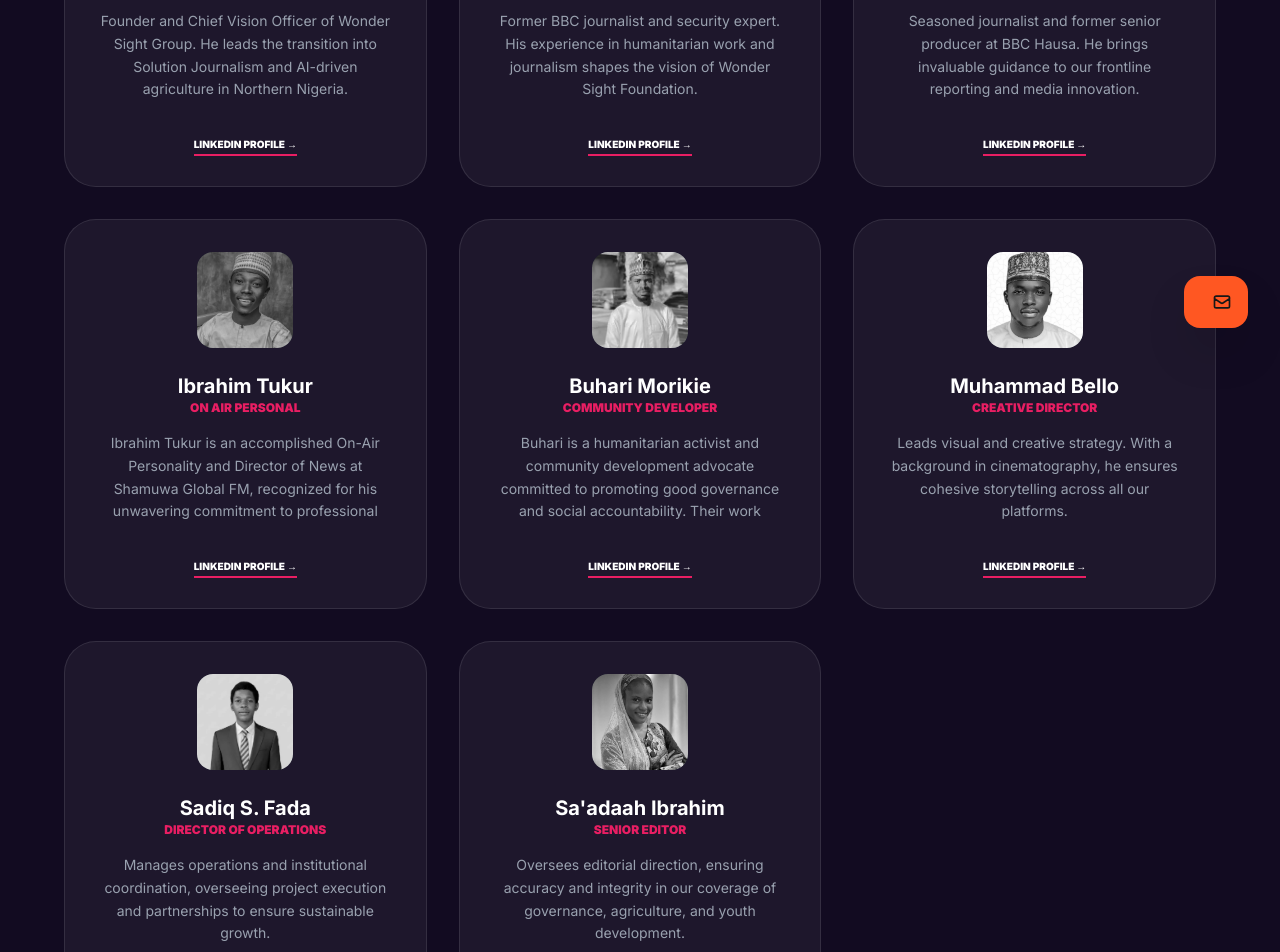
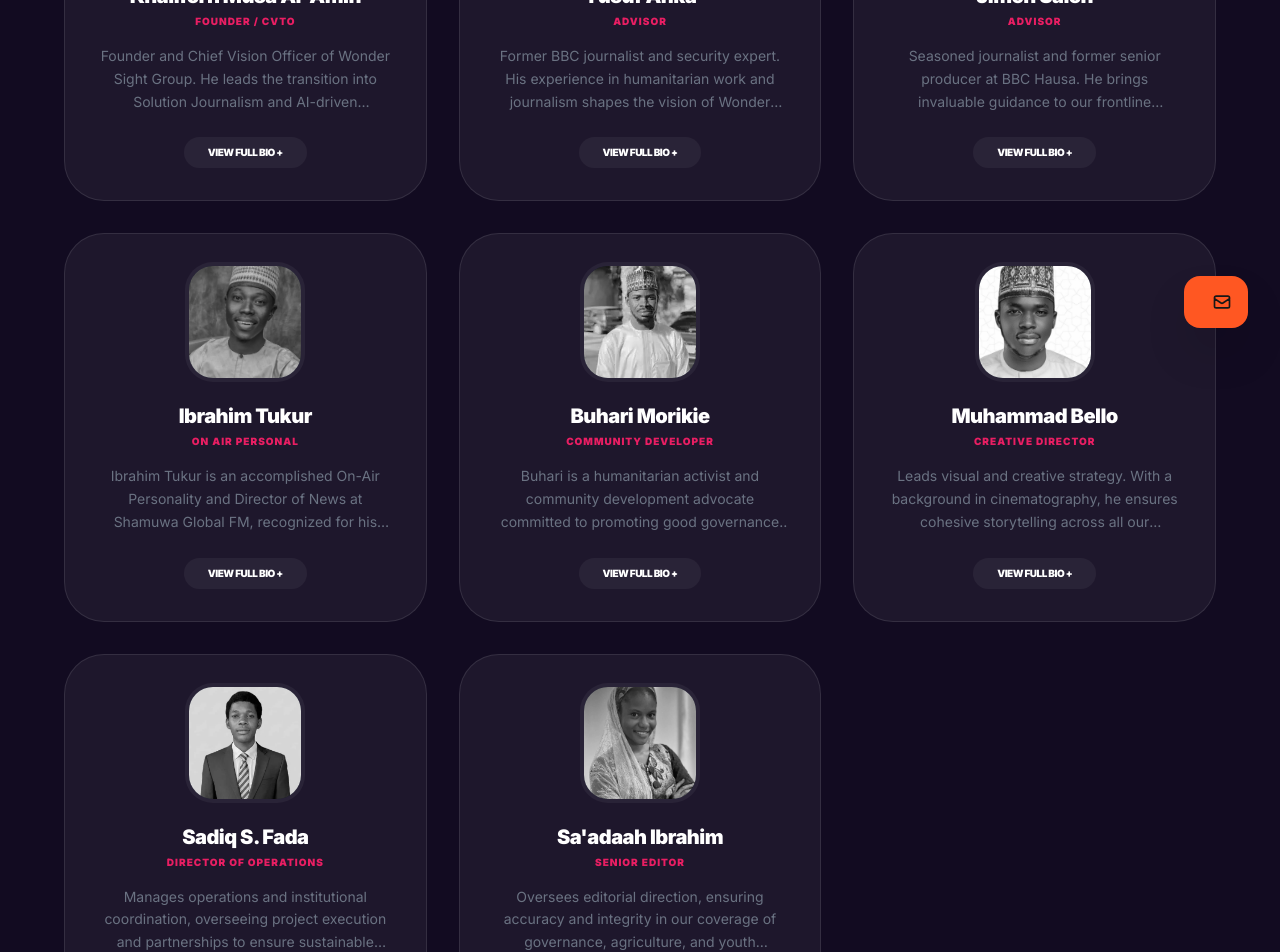
Before and after one commit to musaalamin/wondersight-media, a Next.js app: page /team in a window 1280 px wide. Shown: the part 440-1392 px from the top of the page. Built offline with nearby package versions, Linux system fonts and the light colour scheme.

Commit message:
team member added n

```diff
--- a/src/app/team/page.tsx
+++ b/src/app/team/page.tsx
@@ -1,84 +1,152 @@
-import React from 'react';
+'use client';
+import React, { useState } from 'react';
 
 const teamMembers = [
   {
     name: "Khaliferh Musa Al-Amin",
     role: "Founder / CVTO",
     image: "/team/khalifa.webp",
-    bio: "Founder and Chief Vision Officer of Wonder Sight Group. He leads the transition into Solution Journalism and AI-driven agriculture in Northern Nigeria.",
+    bio: "Founder and Chief Vision Officer of Wonder Sight Group. He leads the transition into Solution Journalism and AI-driven agriculture in Northern Nigeria. His work focuses on bridging the gap between traditional reporting and technology-led community development.",
     link: "https://www.linkedin.com/in/khaliferh-musa-4979341a7"
   },
   {
     name: "Yusuf Anka",
     role: "Advisor",
     image: "/team/yusuf.webp",
-    bio: "Former BBC journalist and security expert. His experience in humanitarian work and journalism shapes the vision of Wonder Sight Foundation.",
+    bio: "Former BBC journalist and security expert. His experience in humanitarian work and journalism shapes the vision of Wonder Sight Foundation. Yusuf provides critical insights into security dynamics and community resilience in the Sahel region.",
     link: "https://www.linkedin.com/in/yusuf-anka-2a6749112"
   },
   {
     name: "Jimeh Saleh",
     role: "Advisor",
     image: "/team/Jimeh.webp",
-    bio: "Seasoned journalist and former senior producer at BBC Hausa. He brings invaluable guidance to our frontline reporting and media innovation.",
+    bio: "Seasoned journalist and former senior producer at BBC Hausa. He brings invaluable guidance to our frontline reporting and media innovation, ensuring that Wonder Sight maintains global editorial standards.",
     link: "https://www.linkedin.com/in/jimeh-saleh-a20992202"
   },
-{
+  {
     name: "Ibrahim Tukur",
     role: "On Air Personal",
     image: "/team/ibrahim.webp",
     bio: "Ibrahim Tukur is an accomplished On-Air Personality and Director of News at Shamuwa Global FM, recognized for his unwavering commitment to professional journalism ethics, accuracy, and responsible digital reporting.",
     link: "https://www.facebook.com/share/1CBEuWqkNY/?mibextid=wwXIfr"
   },
-{
+  {
     name: "Buhari Morikie",
     role: "Community Developer",
     image: "/team/buhari.webp",
-    bio: "Buhari is a humanitarian activist and community development advocate committed to promoting good governance and social accountability. Their work focuses on empowering underserved communities, strengthening civic participation, and advancing sustainable development initiatives. Through grassroots engagement and policy advocacy.",
+    bio: "Buhari is a humanitarian activist and community development advocate committed to promoting good governance and social accountability. Their work focuses on empowering underserved communities, strengthening civic participation, and advancing sustainable development initiatives. Through grassroots engagement and policy advocacy, Buhari bridges the gap between government and the governed.",
     link: "https://www.facebook.com/buhari.morikie"
   },
-
   {
     name: "Muhammad Bello",
     role: "Creative Director",
     image: "/team/muhammad.webp",
-    bio: "Leads visual and creative strategy. With a background in cinematography, he ensures cohesive storytelling across all our platforms.",
+    bio: "Leads visual and creative strategy. With a background in cinematography, he ensures cohesive storytelling across all our platforms, focusing on the visual identity of Wonder Sight's documentaries and digital media.",
     link: "https://www.linkedin.com/in/bello-muhammad-anka-552b82270"
   },
   {
     name: "Sadiq S. Fada",
     role: "Director of Operations",
     image: "/team/sadiq.webp",
-    bio: "Manages operations and institutional coordination, overseeing project execution and partnerships to ensure sustainable growth.",
+    bio: "Manages operations and institutional coordination, overseeing project execution and partnerships to ensure sustainable growth and logistical excellence across Zamfara and beyond.",
     link: "https://www.linkedin.com/company/wonder-sight-gallery/"
   },
   {
     name: "Sa'adaah Ibrahim",
     role: "Senior Editor",
     image: "/team/saa.webp",
-    bio: "Oversees editorial direction, ensuring accuracy and integrity in our coverage of governance, agriculture, and youth development.",
+    bio: "Oversees editorial direction, ensuring accuracy and integrity in our coverage of governance, agriculture, and youth development. She maintains the rigorous fact-checking standards that define Wonder Sight News.",
     link: "https://www.linkedin.com/company/wonder-sight-gallery"
   }
 ];
 
 export default function TeamPage() {
+  const [selectedMember, setSelectedMember] = useState<typeof teamMembers[0] | null>(null);
+
   return (
-    <main className="min-h-screen bg-[#120B21] text-white py-20 px-6">
+    <main className="min-h-screen bg-[#120B21] text-white py-20 px-6 font-sans">
       <div className="max-w-6xl mx-auto text-center">
-        <h1 className="text-5xl font-black mb-12 tracking-tighter uppercase">The <span className="text-[#E91E63]">Team</span></h1>
+        <h1 className="text-5xl font-black mb-16 tracking-tighter uppercase italic">
+          The <span className="text-[#E91E63]">Team</span>
+        </h1>
+
         <div className="grid grid-cols-1 md:grid-cols-2 lg:grid-cols-3 gap-8">
           {teamMembers.map((member, i) => (
-            <div key={i} className="bg-white/5 border border-white/10 p-8 rounded-[2rem] hover:border-[#E91E63] transition group">
-              <div className="w-24 h-24 rounded-2xl bg-gray-900 mb-6 overflow-hidden mx-auto">
-                <img src={member.image} alt={member.name} className="w-full h-full object-cover grayscale group-hover:grayscale-0 transition duration-500" />
+            <div key={i} className="bg-white/5 border border-white/10 p-8 rounded-[2.5rem] hover:border-[#E91E63]/50 transition-all duration-500 group relative flex flex-col items-center">
+              <div className="w-28 h-28 rounded-3xl bg-gray-900 mb-6 overflow-hidden ring-4 ring-white/5 group-hover:ring-[#E91E63]/20 transition-all">
+                <img
+                  src={member.image}
+                  alt={member.name}
+                  className="w-full h-full object-cover grayscale group-hover:grayscale-0 transition duration-500 scale-110 group-hover:scale-100"
+                />
               </div>
-              <h3 className="text-xl font-bold">{member.name}</h3>
-              <p className="text-[#E91E63] text-xs font-black uppercase mb-4">{member.role}</p>
-              <p className="text-gray-400 text-sm leading-relaxed mb-6 h-24 overflow-hidden">{member.bio}</p>
-              <a href={member.link} target="_blank" className="text-[10px] font-black uppercase border-b-2 border-[#E91E63] pb-1">LinkedIn Profile →</a>
+              <h3 className="text-xl font-black mb-1 tracking-tight">{member.name}</h3>
+              <p className="text-[#E91E63] text-[10px] font-black uppercase tracking-widest mb-4">{member.role}</p>
+
+              {/* Short Bio View */}
+              <p className="text-gray-500 text-sm leading-relaxed mb-6 line-clamp-3 text-center">
+                {member.bio}
+              </p>
+
+              <button
+                onClick={() => setSelectedMember(member)}
+                className="mt-auto text-[10px] font-black uppercase bg-white/5 hover:bg-[#E91E63] px-6 py-2 rounded-full transition-all tracking-tighter"
+              >
+                View Full Bio +
+              </button>
             </div>
           ))}
         </div>
       </div>
+
+      {/* POPUP MODAL SECTION */}
+      {selectedMember && (
+        <div className="fixed inset-0 z-[100] flex items-center justify-center p-4 md:p-6">
+          {/* Backdrop */}
+          <div
+            className="absolute inset-0 bg-[#120B21]/90 backdrop-blur-md"
+            onClick={() => setSelectedMember(null)}
+          ></div>
+
+          {/* Modal Content */}
+          <div className="relative bg-[#1A112E] border border-white/10 w-full max-w-2xl p-8 md:p-12 rounded-[3rem] shadow-2xl animate-in fade-in zoom-in duration-300">
+            <button
+              onClick={() => setSelectedMember(null)}
+              className="absolute top-8 right-8 text-gray-500 hover:text-white font-black text-xl"
+            >
+              ✕
+            </button>
+
+            <div className="flex flex-col md:flex-row gap-8 items-center md:items-start">
+              <div className="w-40 h-40 flex-shrink-0 rounded-[2rem] overflow-hidden border-2 border-[#E91E63]">
+                <img src={selectedMember.image} alt={selectedMember.name} className="w-full h-full object-cover" />
+              </div>
+
+              <div className="text-center md:text-left">
+                <span className="text-[#E91E63] text-[10px] font-black uppercase tracking-[0.3em] mb-2 block">
+                  {selectedMember.role}
+                </span>
+                <h2 className="text-3xl md:text-4xl font-black mb-6 tracking-tighter uppercase italic">
+                  {selectedMember.name}
+                </h2>
+                <div className="h-[1px] w-12 bg-[#E91E63] mb-6 mx-auto md:mx-0"></div>
+                <p className="text-gray-300 text-lg leading-loose mb-8 font-medium">
+                  {selectedMember.bio}
+                </p>
+
+                <a
+                  href={selectedMember.link}
+                  target="_blank"
+                  rel="noopener noreferrer"
+                  className="inline-block bg-[#E91E63] text-white px-8 py-3 rounded-xl font-black text-xs uppercase tracking-widest hover:scale-105 transition-all shadow-lg shadow-[#E91E63]/20"
+                >
+                  Connect on Social →
+                </a>
+              </div>
+            </div>
+          </div>
+        </div>
+      )}
     </main>
   );
 }
```
